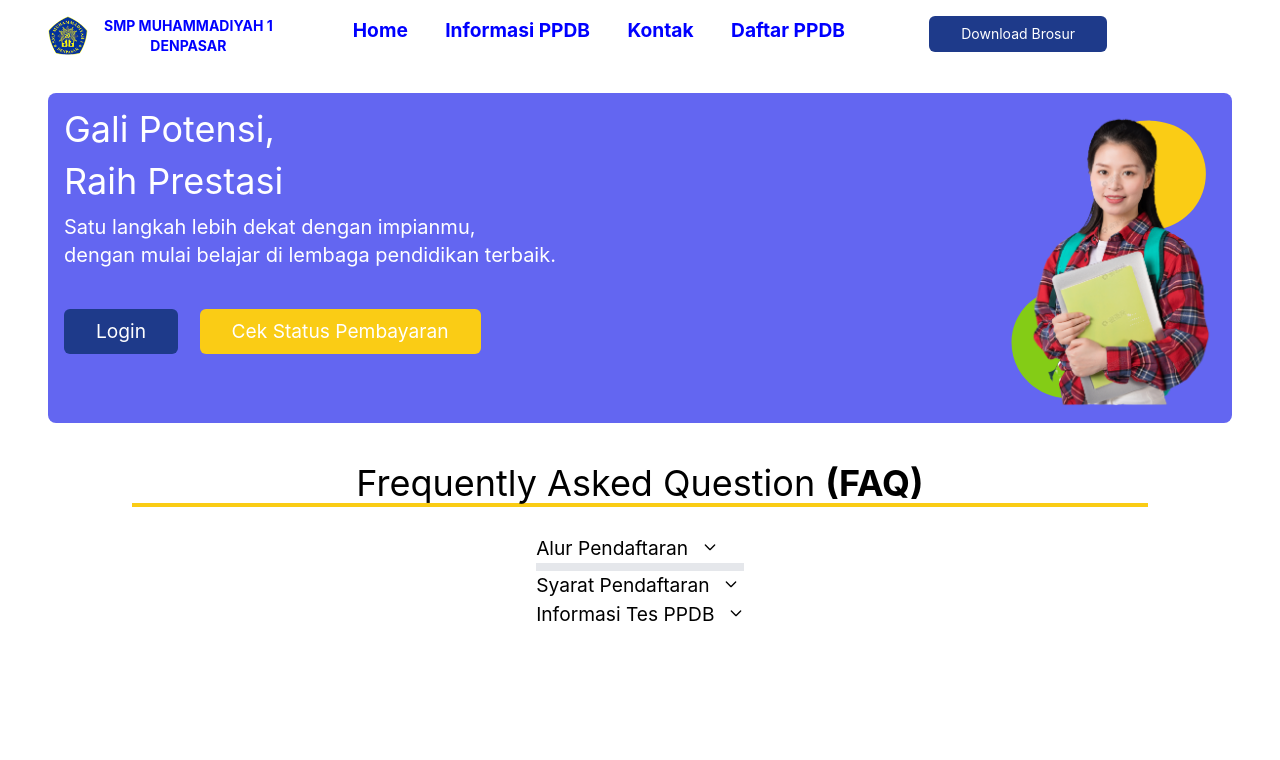
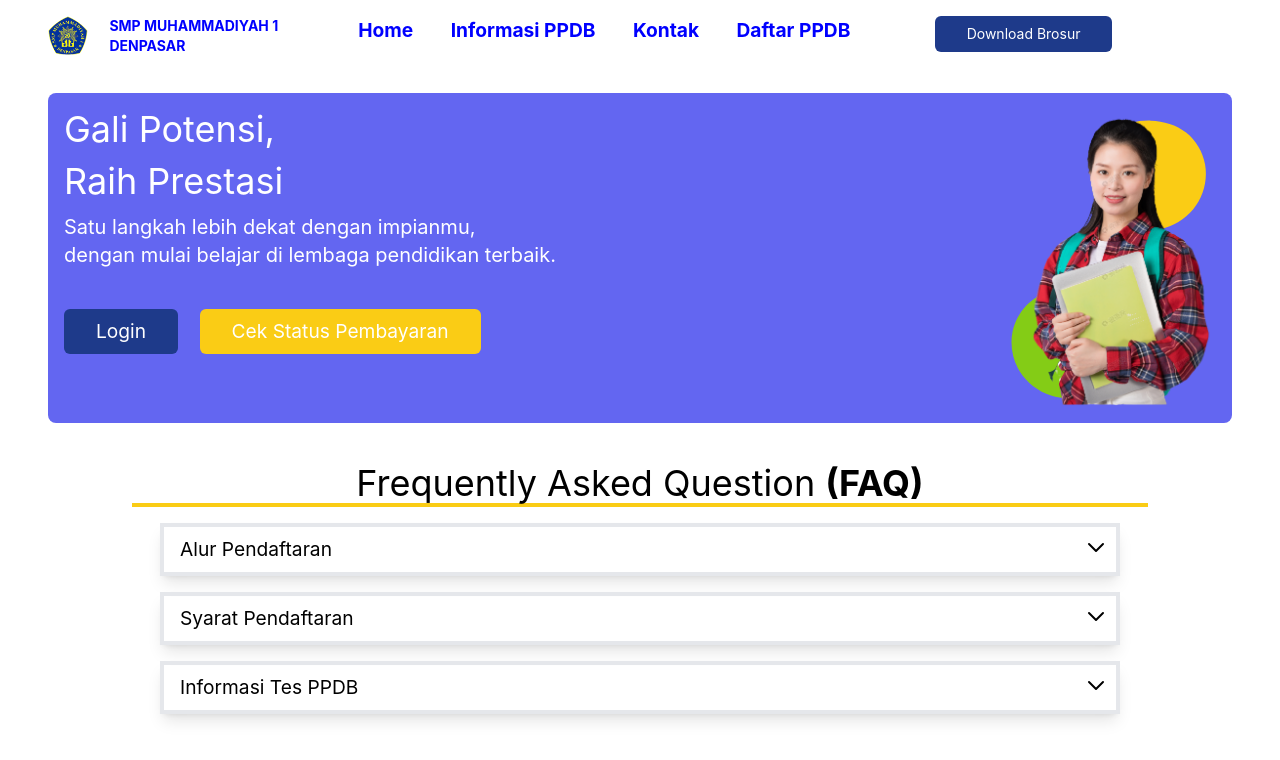
Before and after one commit to anbmis/freelance-project, a website: page index.html in a window 1280 px wide. Drawn offline with Linux system fonts and the light colour scheme.

Commit message:
improvement

```diff
--- a/index.html
+++ b/index.html
@@ -9,12 +9,14 @@
 </head>
 <body class="p-4">
     <!-- navbar -->
-    <div class="flex flex-row w-full mx-8 align-middle">
-            <img class="inline-flex" src="assets/logo_sekolah.png" alt="Logo Sekolah" width="40px" height="40px"/>
-            <div id="nama-sekolah" class="grid-rows-2 text-sm mx-4 justify-items-center">
+    <div class="flex mx-8">
+        <div class="grid-cols-2">
+            <img src="assets/logo_sekolah.png" alt="Logo Sekolah" width="40px" height="40px" class="inline-block"/>
+            <span id="nama-sekolah" class="grid-rows-2 text-sm mx-4 align-middle inline-block">
                 <p class="text-start">SMP MUHAMMADIYAH 1</p>
                 <p class="text-start">DENPASAR</p>
-            </div>
+            </span>
+        </div>
 
         <div class="grid grid-cols-3">
             <div id="nav-menu" class="col-span-2 grid-cols-4 ml-16 lg:space-x-8">
@@ -53,21 +55,19 @@
 
     <!-- FAQ -->
     <div id="faq" class="mt-10 container mx-auto">
-        <div class="text-4xl text-center border-b-4 border-yellow-400 mx-[100px]">Frequently Asked Question <span class="font-bold"> (FAQ) </span></div>
-        <div class="mx-auto w-fit">
-            <div class="space-y-8 border-3">
-                <span>Alur Pendaftaran</span>
-                <button><svg class="w-4 h-4 ml-2" aria-hidden="true" fill="none" stroke="currentColor" viewBox="0 0 24 24" xmlns="http://www.w3.org/2000/svg"><path stroke-linecap="round" stroke-linejoin="round" stroke-width="2" d="M19 9l-7 7-7-7"></path></svg></button>
+        <div class="text-4xl text-center border-b-4 border-yellow-400 mx-[100px] mb-4">Frequently Asked Question <span class="font-bold"> (FAQ) </span></div>
+        <div class="mx-32 space-y-4">
+            <div class="relative border-4 shadow-lg">
+                <div class="inline-block top-0 py-2 px-4">Alur Pendaftaran</div>
+                <button class="w-6 h-6 absolute right-2 top-0"><svg class="w-6 h-6 absolute right-0 top-2" aria-hidden="true" fill="none" stroke="currentColor" viewBox="0 0 24 24" xmlns="http://www.w3.org/2000/svg"><path stroke-linecap="round" stroke-linejoin="round" stroke-width="2" d="M19 9l-7 7-7-7"></path></svg></button>
             </div>
-            <div>
-                <div class="space-y-8 border-4"></div>
-                <span>Syarat Pendaftaran</span>
-                <button><svg class="w-4 h-4 ml-2" aria-hidden="true" fill="none" stroke="currentColor" viewBox="0 0 24 24" xmlns="http://www.w3.org/2000/svg"><path stroke-linecap="round" stroke-linejoin="round" stroke-width="2" d="M19 9l-7 7-7-7"></path></svg></button>
+            <div class="relative border-4 shadow-lg">
+                <div class="inline-block top-0 py-2 px-4">Syarat Pendaftaran</div>
+                <button class="w-6 h-6 absolute right-2 top-0"><svg class="w-6 h-6 absolute right-0 top-2" aria-hidden="true" fill="none" stroke="currentColor" viewBox="0 0 24 24" xmlns="http://www.w3.org/2000/svg"><path stroke-linecap="round" stroke-linejoin="round" stroke-width="2" d="M19 9l-7 7-7-7"></path></svg></button>
             </div>
-            <div>
-                <div class="space-y-8 border-3"></div>
-                <span>Informasi Tes PPDB</span>
-                <button><svg class="w-4 h-4 ml-2" aria-hidden="true" fill="none" stroke="currentColor" viewBox="0 0 24 24" xmlns="http://www.w3.org/2000/svg"><path stroke-linecap="round" stroke-linejoin="round" stroke-width="2" d="M19 9l-7 7-7-7"></path></svg></button>
+            <div class="relative border-4 shadow-lg">
+                <div class="inline-block top-0 py-2 px-4">Informasi Tes PPDB</div>
+                <button class="w-6 h-6 absolute right-2 top-0"><svg class="w-6 h-6 absolute right-0 top-2" aria-hidden="true" fill="none" stroke="currentColor" viewBox="0 0 24 24" xmlns="http://www.w3.org/2000/svg"><path stroke-linecap="round" stroke-linejoin="round" stroke-width="2" d="M19 9l-7 7-7-7"></path></svg></button>
             </div>
         </div>
     </div>
--- a/src/input.css
+++ b/src/input.css
@@ -21,6 +21,11 @@ body {
     margin-top: 3%;
 }
 
+div > button > svg{
+    float: right;
+}
+
+
 .navbar-fixed {
     @apply fixed z-10 bg-white bg-opacity-80
 }
```
Also changed, not shown: dist/output.css.
